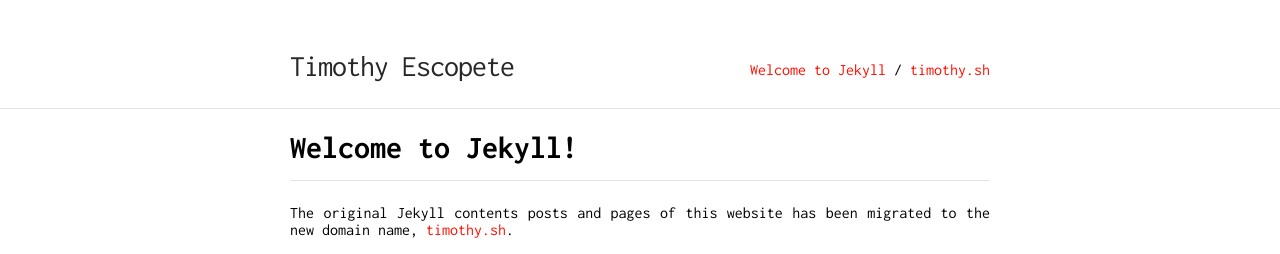
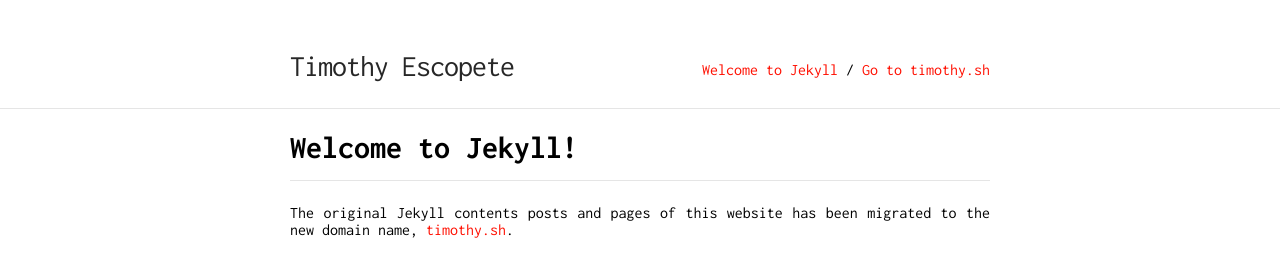
Before and after one commit to timhtheos/timothyae, a Jekyll site: the page built from _posts/2016-10-09-welcome-to-jekyll.md, in a window 1280 px wide. Shown: the top 254 px of the page. Built offline with Jekyll 4.4.1, drawn with Linux system fonts in a browser that asks for light colours; nearby versions of some CDN libraries.

Commit message:
Update nav.

```diff
--- a/_data/menu-main.yml
+++ b/_data/menu-main.yml
@@ -1,5 +1,5 @@
 - name: "Welcome to Jekyll"
   link: "/welcome-to-jekyll"
 
-- name: "timothy.sh"
+- name: "Go to timothy.sh"
   link: "https://timothy.sh"
```
